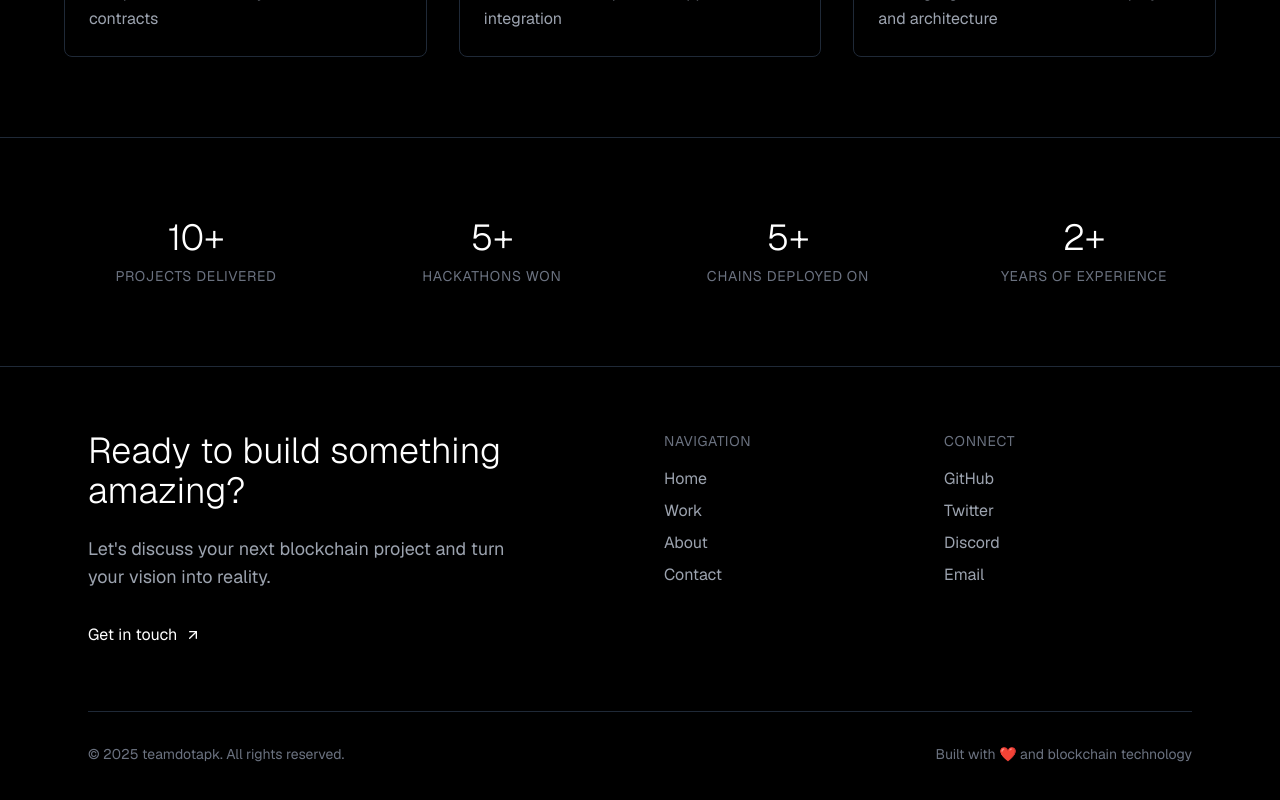
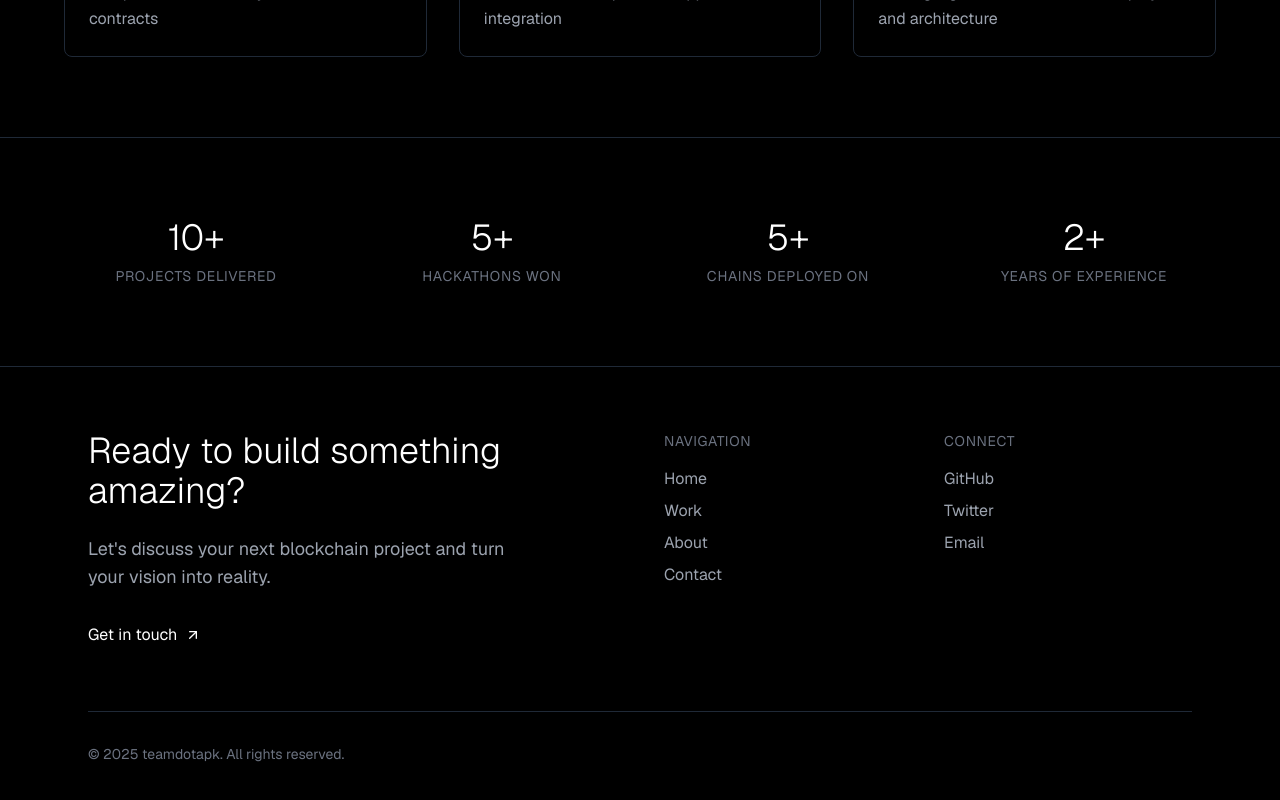
Before and after one commit to e-man07/teamdotapk, a Next.js app: page / in a window 1280 px wide. Shown: the part 2980-3780 px from the top of the page. Built offline with nearby package versions, Linux system fonts and the light colour scheme.

Commit message:
added socials

```diff
--- a/components/footer.tsx
+++ b/components/footer.tsx
@@ -48,9 +48,8 @@ export default function Footer() {
               <ul className="space-y-2">
                 {[
                   { label: "GitHub", href: "#" },
-                  { label: "Twitter", href: "#" },
-                  { label: "Discord", href: "#" },
-                  { label: "Email", href: "/contact" },
+                  { label: "Twitter", href: "https://x.com/teamdotapk" },
+                  { label: "Email", href: "mailto:teamdotapk@gmail.com" },
                 ].map((link) => (
                   <li key={link.href}>
                     <a href={link.href} className="text-gray-400 hover:text-white transition-colors">
@@ -65,7 +64,6 @@ export default function Footer() {
 
         <div className="flex flex-col md:flex-row justify-between items-center pt-8 border-t border-gray-800">
           <div className="text-sm text-gray-500">© {currentYear} teamdotapk. All rights reserved.</div>
-          <div className="text-sm text-gray-500 mt-4 md:mt-0">Built with ❤️ and blockchain technology</div>
         </div>
       </div>
     </footer>
```
